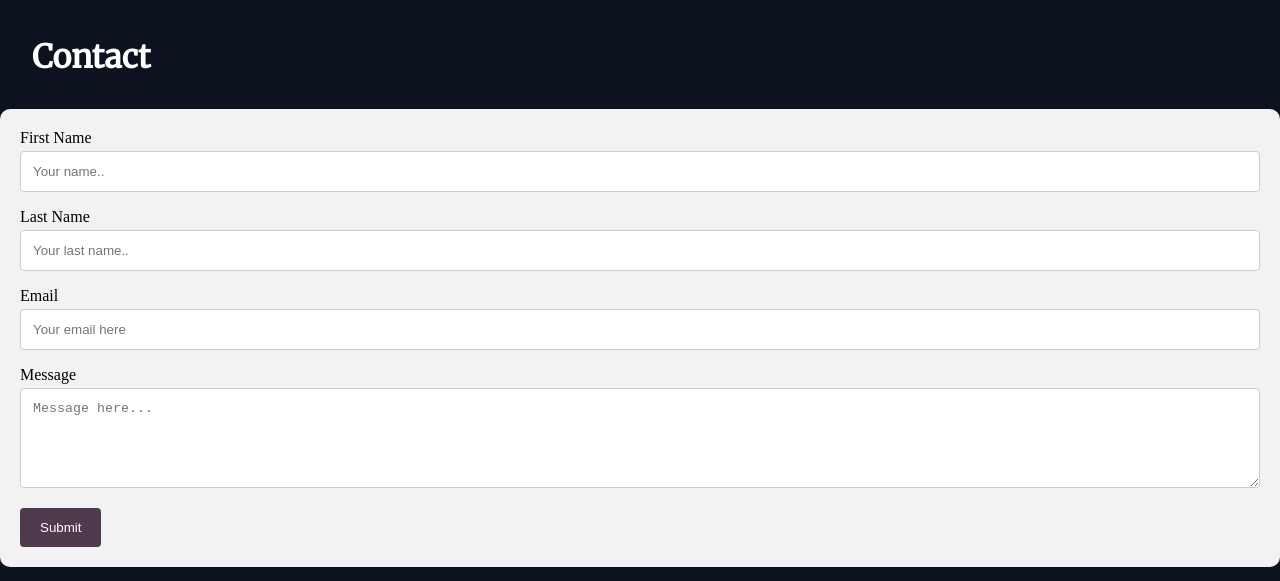
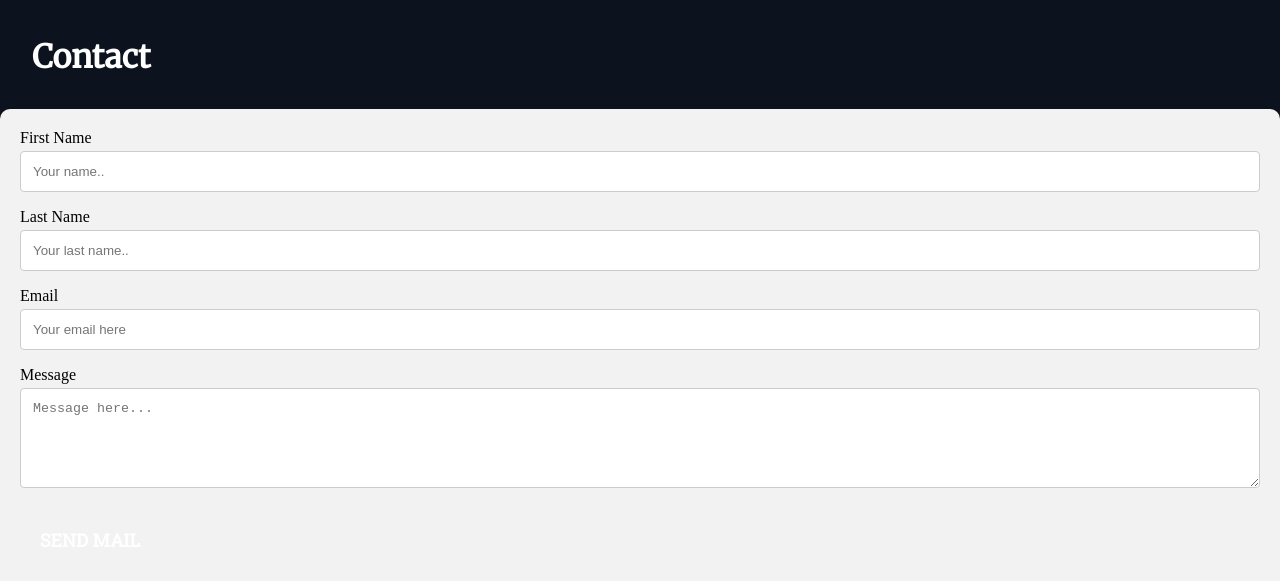
Before and after one commit to Markburg/Frontendprogramming, a plain HTML site: page Portfolio/index.html in a window 1280 px wide. Shown: the part 1950-2531 px from the top of the page. Drawn offline with Linux system fonts and the light colour scheme.

Commit message:
update contactform

```diff
--- a/Portfolio/index.html
+++ b/Portfolio/index.html
@@ -51,7 +51,6 @@
         <h1>Contact</h1>
         </div>
         <div class="container">
-            <form action="mailto:302362060@rocmondriaan.nl" method="post" enctype="text/plain">
                 <label for="fname">First Name</label>
                 <input type="text" id="fname" name="firstname" placeholder="Your name..">
 
@@ -63,8 +62,9 @@
 
                 <label for="Message">Message</label>
                 <textarea id="Message" name="subject" placeholder="Message here..." style="height:100px"></textarea>
-                <input type="submit" value="Submit">
-            </form>
+            <div  class="submit">
+                <a href="mailto:someone@example.com?Subject=Hello%20again" target="_top">Send Mail</a>
+            </div>
             </div>
         <h2>Socials</h2>
             <div class="Social">
```
